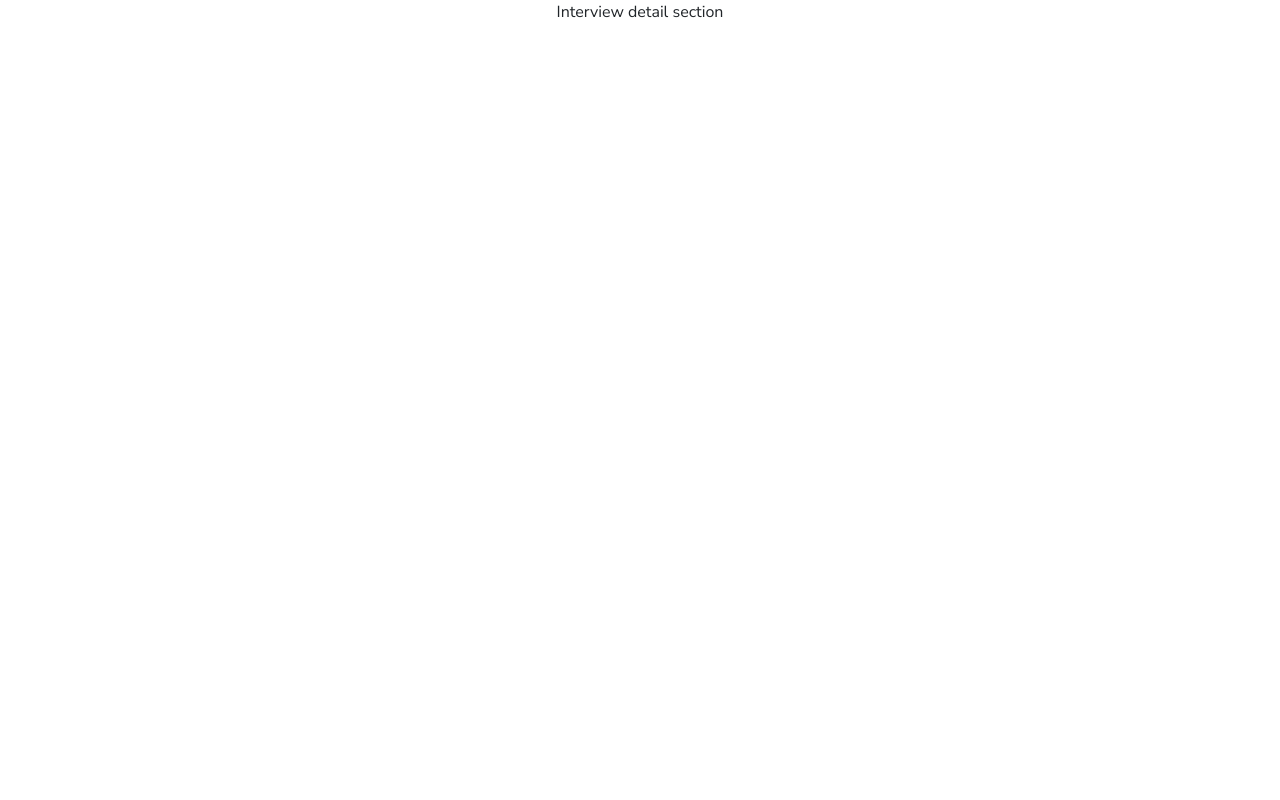
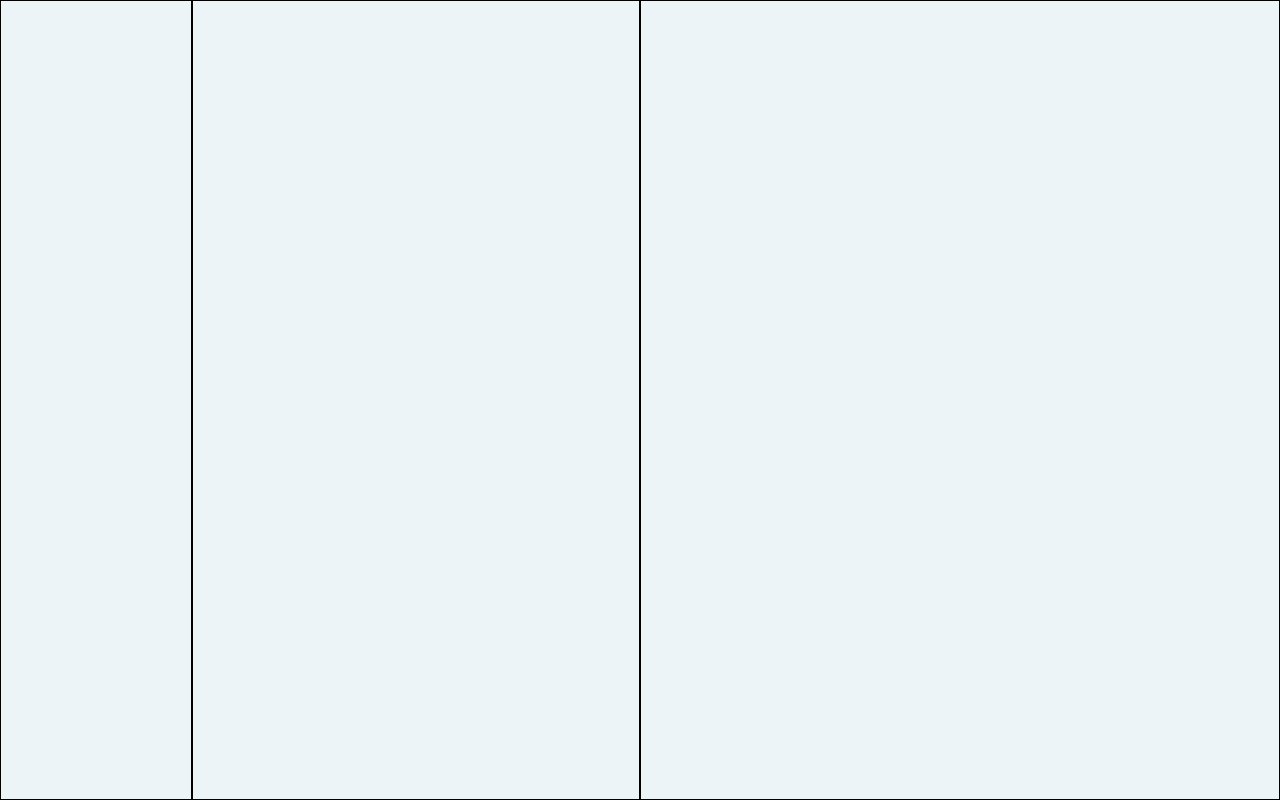
Before and after one commit to MokuaEnock/mboka, a React (Vite) app: page /seeker/interviews/1 in a window 1280 px wide. Built offline with nearby package versions, Linux system fonts and the light colour scheme; a small style sheet from the web is missing.

Commit message:
install react monaco editor

```diff
--- a/package.json
+++ b/package.json
@@ -16,6 +16,7 @@
     "react": "^18.2.0",
     "react-dom": "^18.2.0",
     "react-icons": "^4.8.0",
+    "react-monaco-editor": "^0.52.0",
     "react-router-dom": "^6.11.0"
   },
   "devDependencies": {
--- a/src/Pages/seeker/interviews/detail/detail.css
+++ b/src/Pages/seeker/interviews/detail/detail.css
@@ -0,0 +1,25 @@
+.interview-detail {
+  background-color: var(--secondary);
+  height: 100vh;
+  display: flex;
+  flex-direction: row;
+  align-items: center;
+  justify-content: space-between;
+}
+
+.interview-detail > * {
+  height: 100%;
+  border: thin solid black;
+}
+
+#seeker-detail-1 {
+  width: 15%;
+}
+
+#seeker-detail-2 {
+  width: 35%;
+}
+
+#seeker-detail-3 {
+  width: 50%;
+}
--- a/src/Pages/seeker/interviews/detail/detail.jsx
+++ b/src/Pages/seeker/interviews/detail/detail.jsx
@@ -1,5 +1,11 @@
 import "./detail.css";
 
 export default function SeekerInterviewDetail() {
-  return <main className="interview-detail">Interview detail section</main>;
+  return (
+    <main className="interview-detail">
+      <section id="seeker-detail-1"></section>
+      <section id="seeker-detail-2"></section>
+      <section id="seeker-detail-3"></section>
+    </main>
+  );
 }
```
Also changed, not shown: 1 other file (tests, documents, lock files or other folders).
